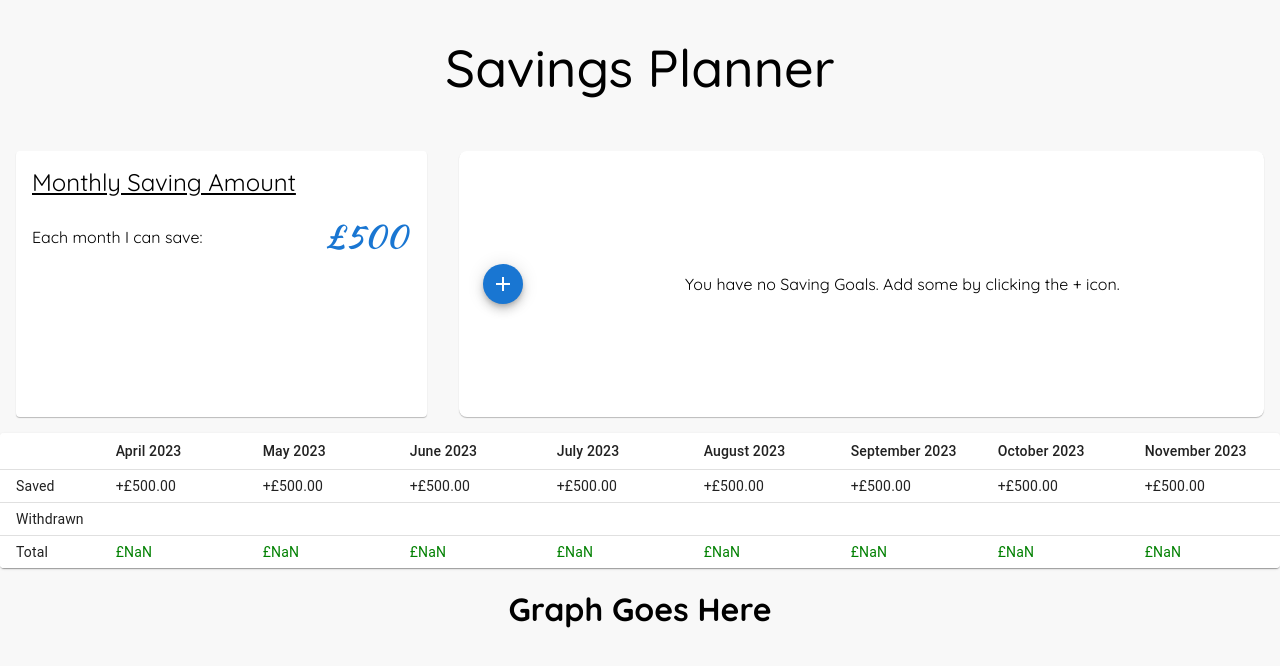
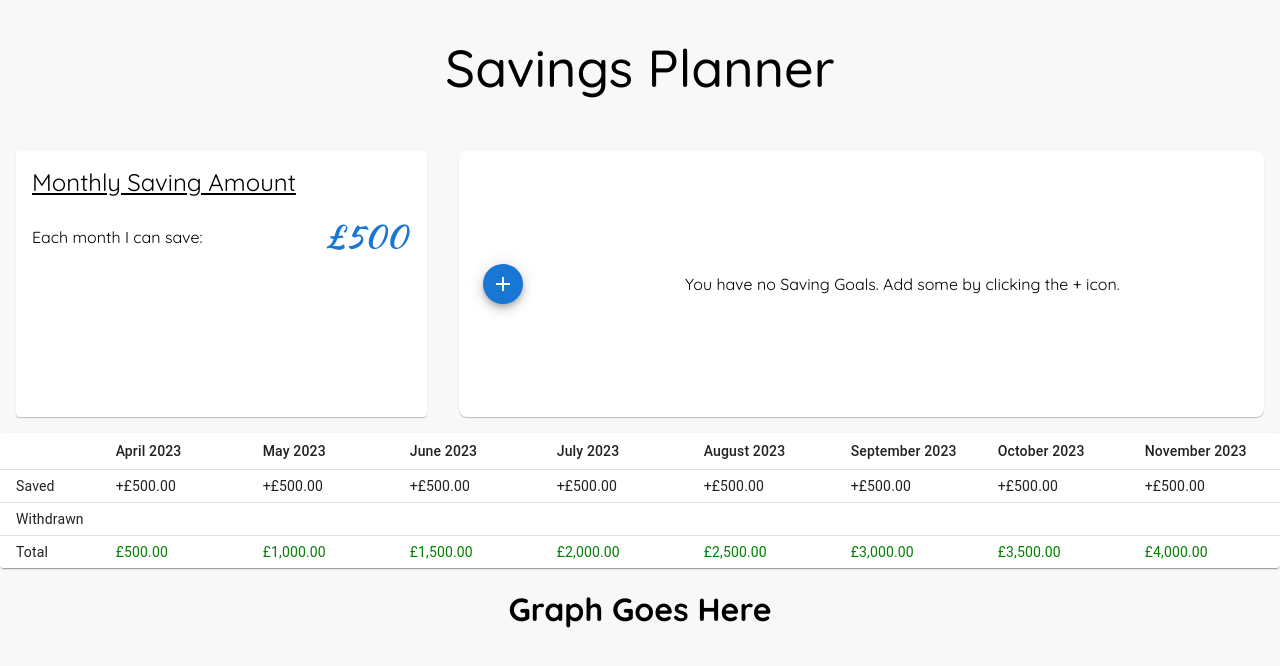
Before and after one commit to AKP-13/savings-planner, a React (Create React App) app: page / in a window 1280 px wide. Shown: the top 666 px of the page. Built offline with nearby package versions, Linux system fonts and the light colour scheme.

Commit message:
Fix totals row calculation

```diff
--- a/src/savingsProjections/SavingsProjectionsTable.js
+++ b/src/savingsProjections/SavingsProjectionsTable.js
@@ -71,7 +71,9 @@ export default function SavingsProjectionsTable({ tableData }) {
                     </p>
                   </div>
                 ))}
-                {savingGoals.length > 1 && (
+                {
+                  // If more than 1 goal, sum the total and display as Total
+                  savingGoals.length > 1 && (
                     <p
                       style={{
                         borderTop: '1px solid black',
@@ -91,7 +93,8 @@ export default function SavingsProjectionsTable({ tableData }) {
                           fontWeight: 'bold'
                         }}>{` Total`}</span>
                     </p>
-                )}
+                  )
+                }
               </TableCell>
             ))}
           </StyledTableRow>
@@ -100,10 +103,10 @@ export default function SavingsProjectionsTable({ tableData }) {
             <StickyCell component="th" scope="row">
               Total
             </StickyCell>
-            {totalSaved.map(({ month, amount }) => (
+            {totalSaved.map(({ month, total }) => (
               <TableCell
-                sx={{ color: amount === 0 ? 'grey' : amount < 0 ? 'red' : 'green' }}
-                key={`${month}-total`}>{`${formattedCurrency.format(amount)}`}</TableCell>
+                sx={{ color: total === 0 ? 'grey' : total < 0 ? 'red' : 'green' }}
+                key={`${month}-total`}>{`${formattedCurrency.format(total)}`}</TableCell>
             ))}
           </StyledTableRow>
         </TableBody>
--- a/src/utils/helpers.js
+++ b/src/utils/helpers.js
@@ -7,13 +7,15 @@ const returnTotals = ({ tableData }) => {
   let accumulatedSaved = 0;
   let accumulatedWithdrawn = 0;
 
-  const totalSaved = tableData.map(({ month, saved, withdrawn }) => {
+  const totalSaved = tableData.map(({ month, saved, savingGoals }) => {
+    const withdrawn = savingGoals.reduce((acc, curr) => acc + curr.itemAmount, 0);
+
     accumulatedSaved += saved;
     accumulatedWithdrawn += withdrawn;
 
-    const amount = accumulatedSaved - accumulatedWithdrawn;
+    const total = accumulatedSaved - accumulatedWithdrawn;
 
-    return { month, amount };
+    return { month, total };
   });
 
   return totalSaved;
```
Lines whose indentation alone changed are shown as unchanged.
